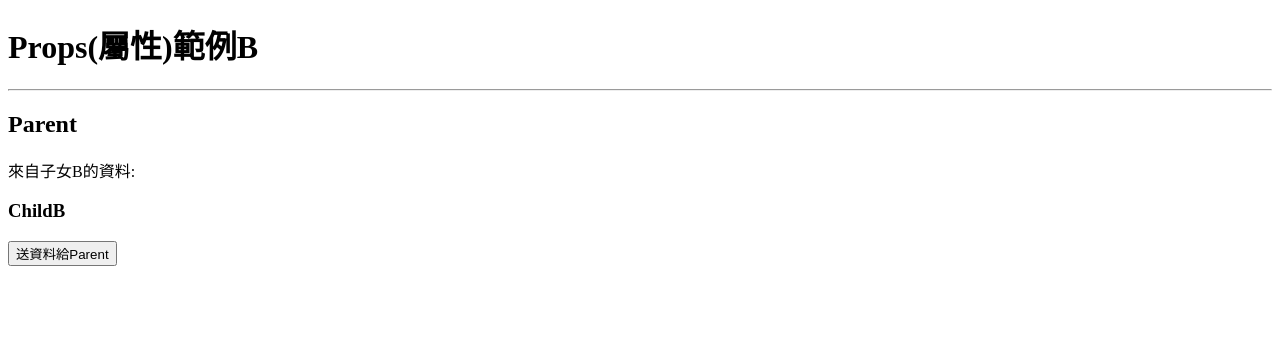
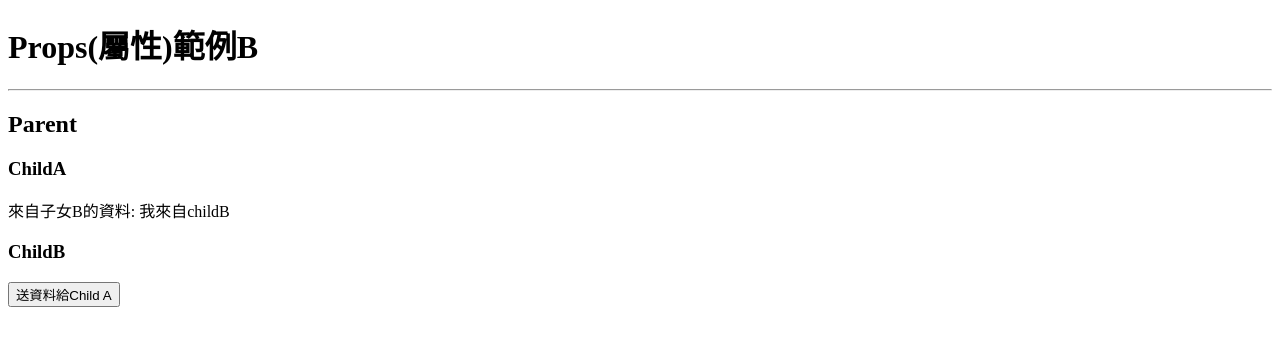
Before and after one commit to yanniao0827/React, a Next.js app: page /cs-0607/props_b in a window 1280 px wide. Shown: the top 346 px of the page. Built offline with nearby package versions, Linux system fonts and the light colour scheme.

Commit message:
useEffect補充 要練習

```diff
--- a/components/props_b/child-a.js
+++ b/components/props_b/child-a.js
@@ -1,10 +1,10 @@
 import React from 'react';
 
-export default function ChildA({ pData }) {
+export default function ChildA({ dataFromChild }) {
   return (
     <>
       <h3>ChildA</h3>
-      <p>parent傳來的:{pData}</p>
+      {/* <p>來自子女B的資料: {dataFromChild}</p> */}
     </>
   );
 }
--- a/components/props_b/child-b.js
+++ b/components/props_b/child-b.js
@@ -1,16 +1,29 @@
-import { useState } from 'react';
+import { useState, useEffect } from 'react';
 
 export default function ChildB({ setDataFromChild }) {
-  const [cData, setCData] = useState('我要傳資料給parent');
+  const [cData, setCData] = useState('我來自childB');
+  useEffect(() => {
+    // 方式2: 第一次呈現渲染就執行
+    setDataFromChild(cData);
+  }, []);
+
   return (
     <>
       <h3>ChildB</h3>
-      <button
+      {/* <button
         onClick={() => {
           setDataFromChild(cData);
         }}
       >
         送資料給Parent
+      </button> */}
+      <button
+        onClick={() => {
+          // 方式1: 利用事件處理函式執行
+          setDataFromChild(cData);
+        }}
+      >
+        送資料給Child A
       </button>
     </>
   );
--- a/components/props_b/parent.js
+++ b/components/props_b/parent.js
@@ -1,15 +1,15 @@
 import { useState } from 'react';
-// import ChildA from './child-a';
+import ChildA from './child-a';
 import ChildB from './child-b';
 
 export default function Parent() {
-  // 建立一個狀態，專門拿來存放子元件回傳的資料
+  // 建立一個狀態，專門拿來存放子元件B回傳的資料
   const [dataFromChild, setDataFromChild] = useState('');
 
   return (
     <>
       <h2>Parent</h2>
-      {/* <ChildA /> */}
+      <ChildA dataFromChild={dataFromChild} />
       <p>來自子女B的資料: {dataFromChild}</p>
       <ChildB setDataFromChild={setDataFromChild} />
     </>
```
